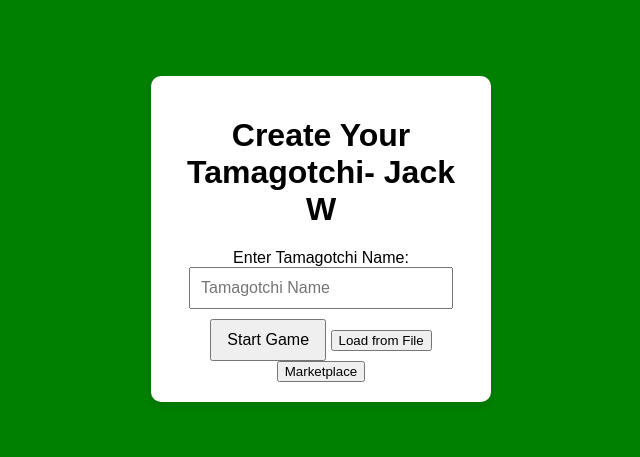
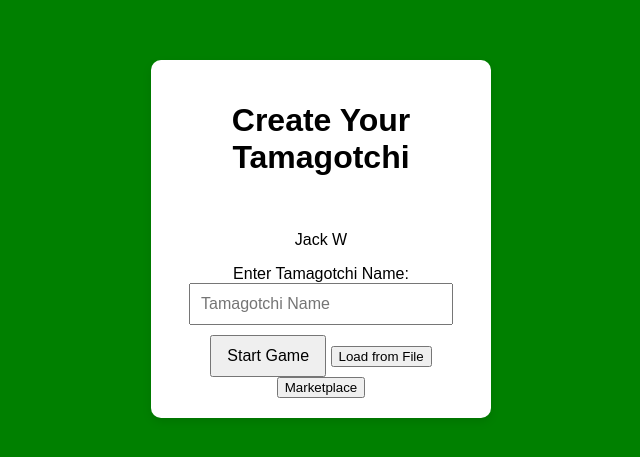
Before and after one commit to balloon2/tamogotchiwebapp, a plain HTML site: page index.html in a window 1280 px wide. Shown: the part 161-618 px from the top of the page, without its empty margins (319-959 px from the left). Drawn offline with Linux system fonts and the light colour scheme.

Commit message:
Update index.html with author name and formatting
Added author name and line breaks for formatting.

```diff
--- a/index.html
+++ b/index.html
@@ -9,7 +9,9 @@
 <body>
 
     <div id="create-screen" class="screen">
-        <h1>Create Your Tamagotchi- Jack W</h1>
+        <h1>Create Your Tamagotchi</h1>
+        <br>
+        <p>Jack W</p>
         <label for="name">Enter Tamagotchi Name:</label>
         <input type="text" id="tamagotchiName" placeholder="Tamagotchi Name">
         <button id="startGameButton">Start Game</button>
```
